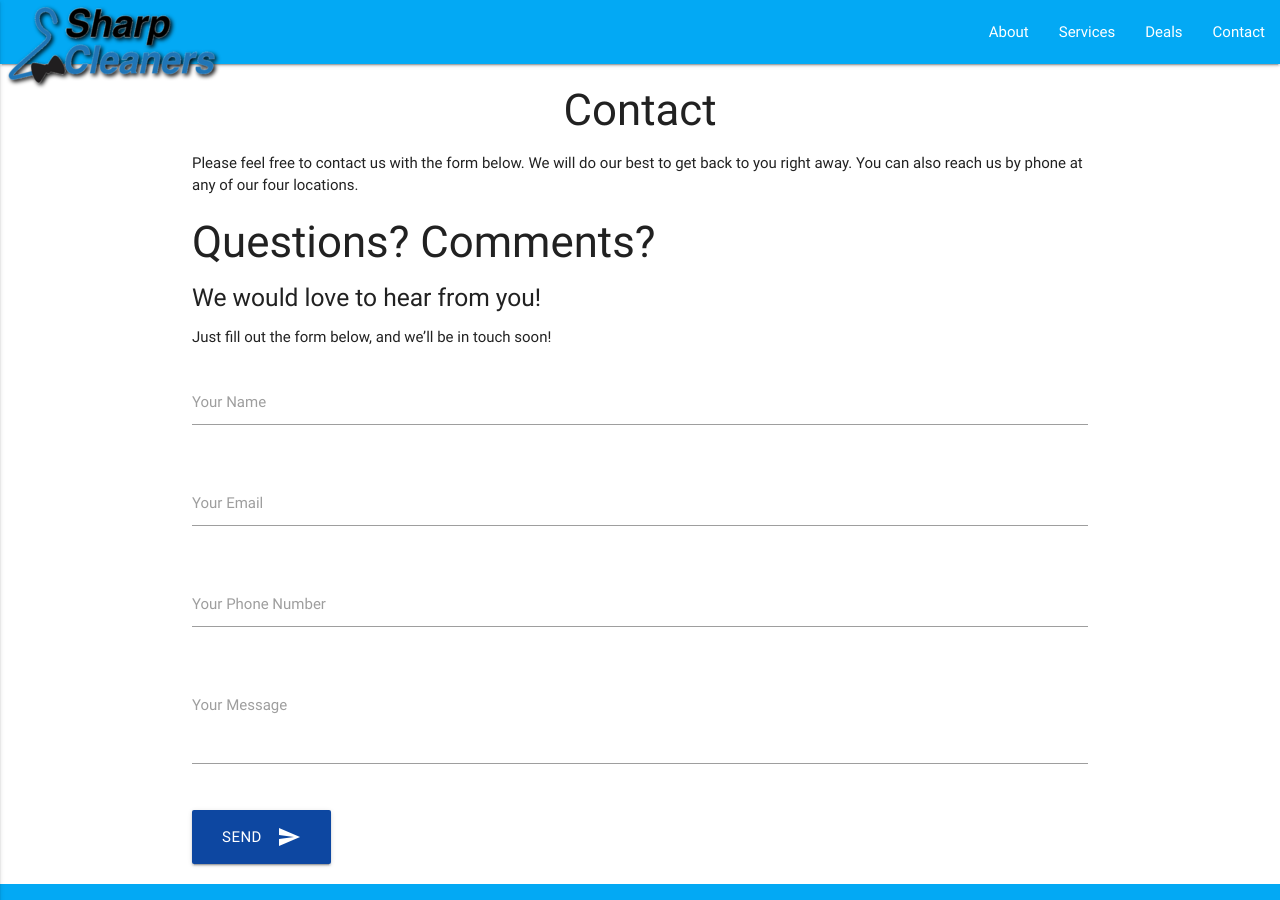
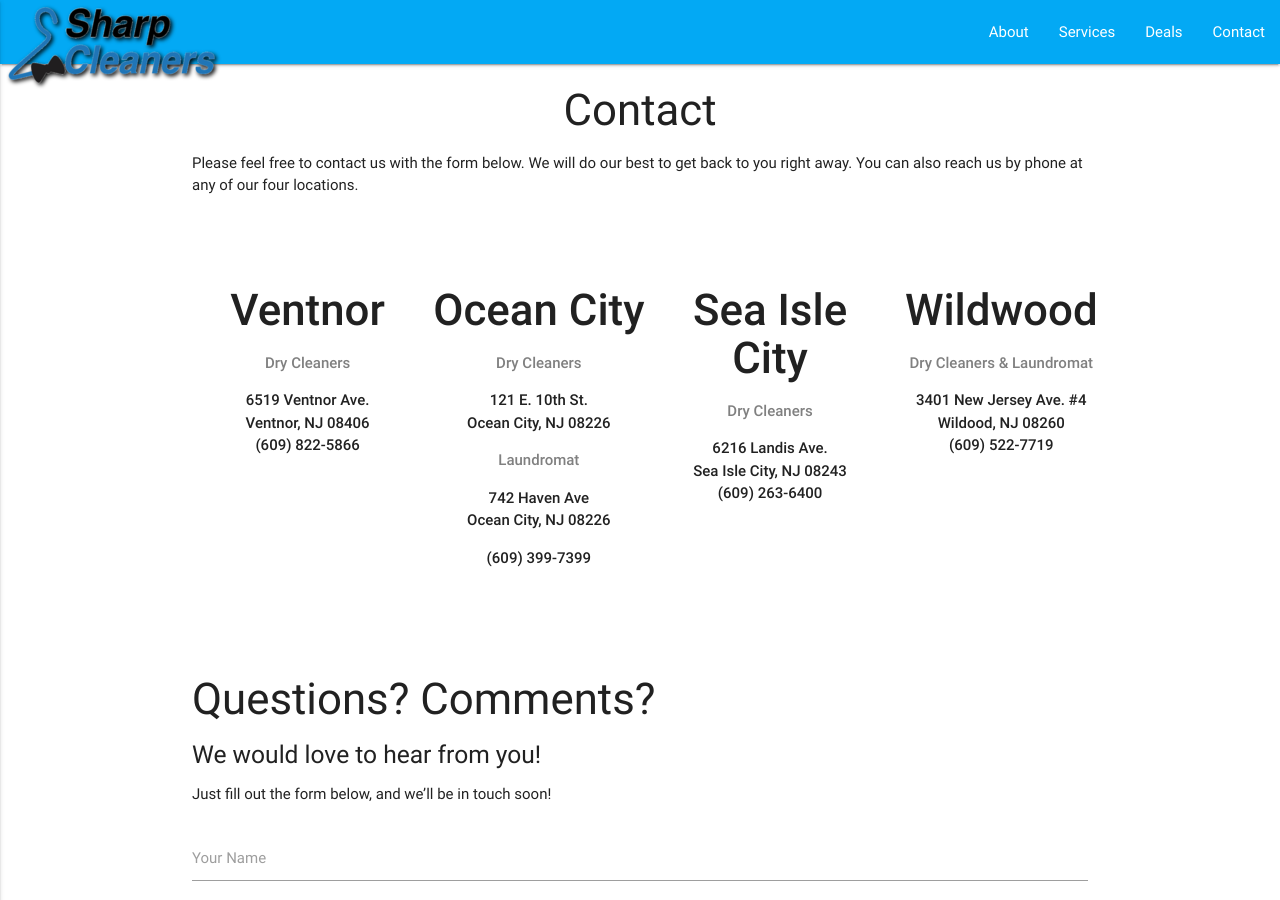
Before and after one commit to sharpcleanersnj/sharpcleanersnj.github.io, a Jekyll site: the page built from _pages/contact.md, in a window 1280 px wide and 900 px high. Built offline with Jekyll 4.4.1, drawn with Linux system fonts in a browser that asks for light colours; nearby versions of some CDN libraries.

Commit message:
Update contact.md

```diff
--- a/_pages/contact.md
+++ b/_pages/contact.md
@@ -5,7 +5,39 @@
 ---
 
 Please feel free to contact us with the form below. We will do our best to get back to you right away. You can also reach us by phone at any of our four locations.
-
+<p>&nbsp;</p>
+<table style="width: 103.226%; border-collapse: collapse; height: 404px;">
+<tbody>
+<tr>
+<td style="width: 25%; text-align: center; vertical-align: top;">
+<h3><strong>Ventnor</strong></h3>
+<p><span style="color: #808080;"><strong>Dry Cleaners</strong></span></p>
+<strong>6519 Ventnor Ave. <br>Ventnor, NJ 08406<br>(609) 822-5866</strong>
+<p>&nbsp;</p>
+</td>
+<td style="width: 25%; text-align: center; vertical-align: top;">
+<h3><strong>Ocean City</strong></h3>
+<p><span style="color: #808080;"><strong>Dry Cleaners</strong></span></p>
+<p><strong>121 E. 10th St.<br>Ocean City, NJ 08226</strong></p>
+<p><span style="color: #808080;"><strong>Laundromat</strong></span></p>
+<p><strong>742 Haven Ave<br>Ocean City, NJ 08226</strong></p>
+<p><strong>(609) 399-7399</strong></p>
+<p>&nbsp;</p>
+</td>
+<td style="width: 25%; text-align: center; vertical-align: top;">
+<h3><strong>Sea Isle City</strong></h3>
+<p><strong><span style="color: #808080;">Dry Cleaners</span></strong></p>
+<p><strong>6216 Landis Ave.<br>Sea Isle City, NJ 08243<br>(609) 263-6400</strong></p>
+</td>
+<td style="width: 25%; text-align: center; vertical-align: top;">
+<h3><strong>Wildwood</strong></h3>
+<p><strong><span style="color: #808080;">Dry Cleaners &amp; Laundromat</span></strong></p>
+<p><strong>3401 New Jersey Ave. #4<br>Wildood, NJ 08260<br>(609) 522-7719</strong></p>
+<p>&nbsp;</p>
+</td>
+</tr>
+</tbody>
+</table>
 
 ### Questions? Comments?
 ##### We would love to hear from you!
```
